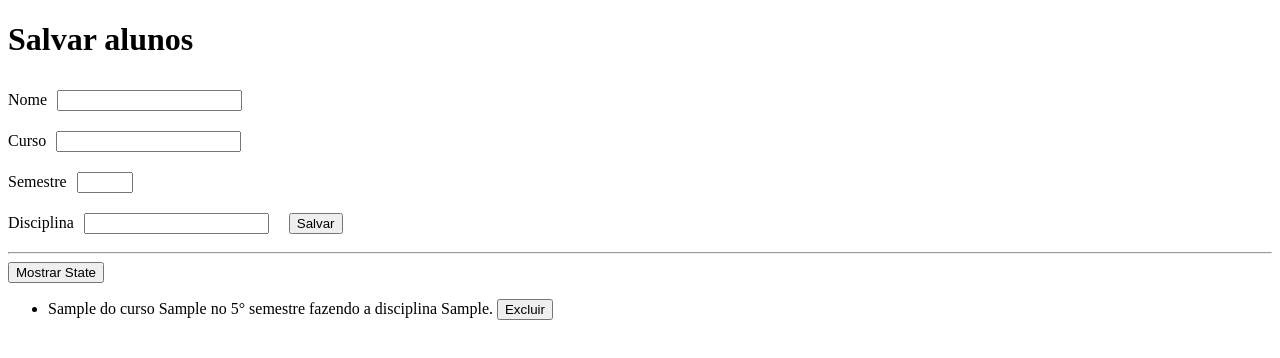
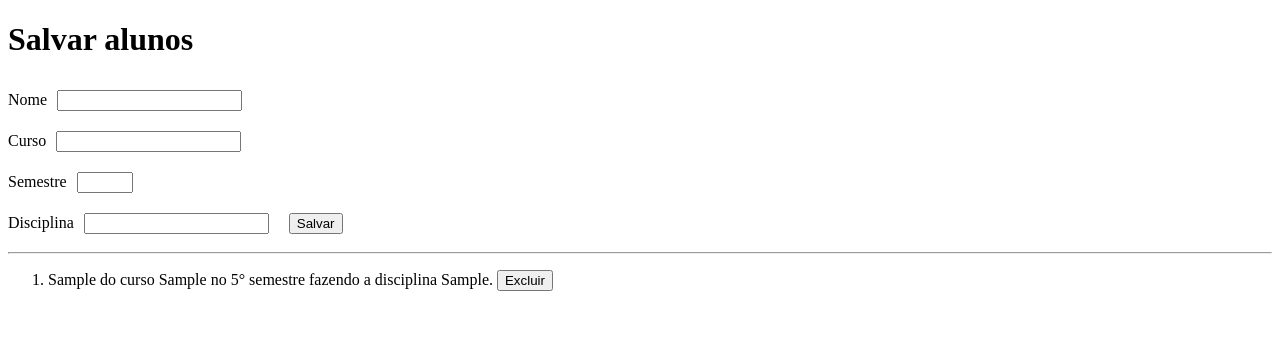
Before and after one commit to movingGreen/Projetos, a React (Create React App) app in the folder listar_alunos/: page / in a window 1280 px wide. Both pictures are taken after typing "Sample", "Sample", "5", "Sample" into the empty fields and a click on the input "Salvar". Shown: the top 358 px of the page. Built offline with nearby package versions, Linux system fonts and the light colour scheme.

Commit message:
Primeira versão listar alunos no react

```diff
--- a/listar_alunos/src/AlunoLista.js
+++ b/listar_alunos/src/AlunoLista.js
@@ -2,13 +2,17 @@ import React from "react";
 
 export default function AlunoLista(props) {
   const { id, nome, curso, semestre, disciplina } = props.aluno;
+
+  const btnExcluir = () => {
+    props.excluirAluno(id);
+  };
 
   return (
     <li>
       <p>
         {nome} do curso {curso} no {semestre}° semestre fazendo a disciplina{" "}
         {disciplina}.&nbsp;
-        <button onClick={props.funcExcluirAluno(id)}>Excluir</button>
+        <button onClick={btnExcluir}>Excluir</button>
       </p>
     </li>
   );
--- a/listar_alunos/src/App.js
+++ b/listar_alunos/src/App.js
@@ -1,23 +1,28 @@
-import { useState } from "react";
+import { useState, useEffect } from "react";
 import AlunoLista from "./AlunoLista";
 
 export default function App() {
   const [alunos, setAluno] = useState([]);
-  let contador = 1;
+  const CHAVE_LOCAL_STORAGE = "ListaDeAlunos";
 
-  const mostrarState = () => {
-    console.log(alunos);
-  };
+  useEffect(() => {
+    const alunosSalvos = JSON.parse(localStorage.getItem(CHAVE_LOCAL_STORAGE));
+    if (alunosSalvos) setAluno(alunosSalvos);
+  }, []);
+
+  useEffect(() => {
+    localStorage.setItem(CHAVE_LOCAL_STORAGE, JSON.stringify(alunos));
+  }, [alunos]);
 
   const excluirAluno = (idAluno) => {
-    console.log("excluir aluno " + idAluno);
+    const listaAlunos = alunos;
+    const novaListaAlunos = listaAlunos.filter((aluno) => aluno.id !== idAluno);
+    setAluno(novaListaAlunos);
   };
 
   const salvarAluno = (event) => {
-    // PARA FAZER!!
-    // criar id unico, permitir exclusão do aluno e salvar no localhost
     event.preventDefault();
-    let aluno = { id: contador };
+    let aluno = { id: Math.random() };
 
     for (let i = 0; i < 4; i++) {
       const dados = event.target[i];
@@ -28,7 +33,6 @@ export default function App() {
     setAluno((stateAnterior) => {
       return [...stateAnterior, aluno];
     });
-    contador++;
   };
 
   return (
@@ -40,6 +44,7 @@ export default function App() {
           <input
             type="text"
             name="nome"
+            required
           />
         </label>
         <br />
@@ -48,6 +53,7 @@ export default function App() {
           <input
             type="text"
             name="curso"
+            required
           />
         </label>
         <br />
@@ -58,6 +64,7 @@ export default function App() {
             name="semestre"
             min="1"
             max="10"
+            required
           />
         </label>
         <br />
@@ -66,6 +73,7 @@ export default function App() {
           <input
             type="text"
             name="disciplina"
+            required
           />
         </label>
         <input
@@ -74,16 +82,15 @@ export default function App() {
         />
       </form>
       <hr />
-      <button onClick={mostrarState}>Mostrar State</button>
-      <ul>
+      <ol>
         {alunos.map((aluno) => (
           <AlunoLista
             key={aluno.id}
             aluno={aluno}
-            funcExcluirAluno={excluirAluno}
+            excluirAluno={excluirAluno}
           />
         ))}
-      </ul>
+      </ol>
     </div>
   );
 }
```
Also changed, not shown: listar_alunos/Print tela React listar alunos.png (added), listar_alunos/src/index.css (line endings or trailing spaces).
